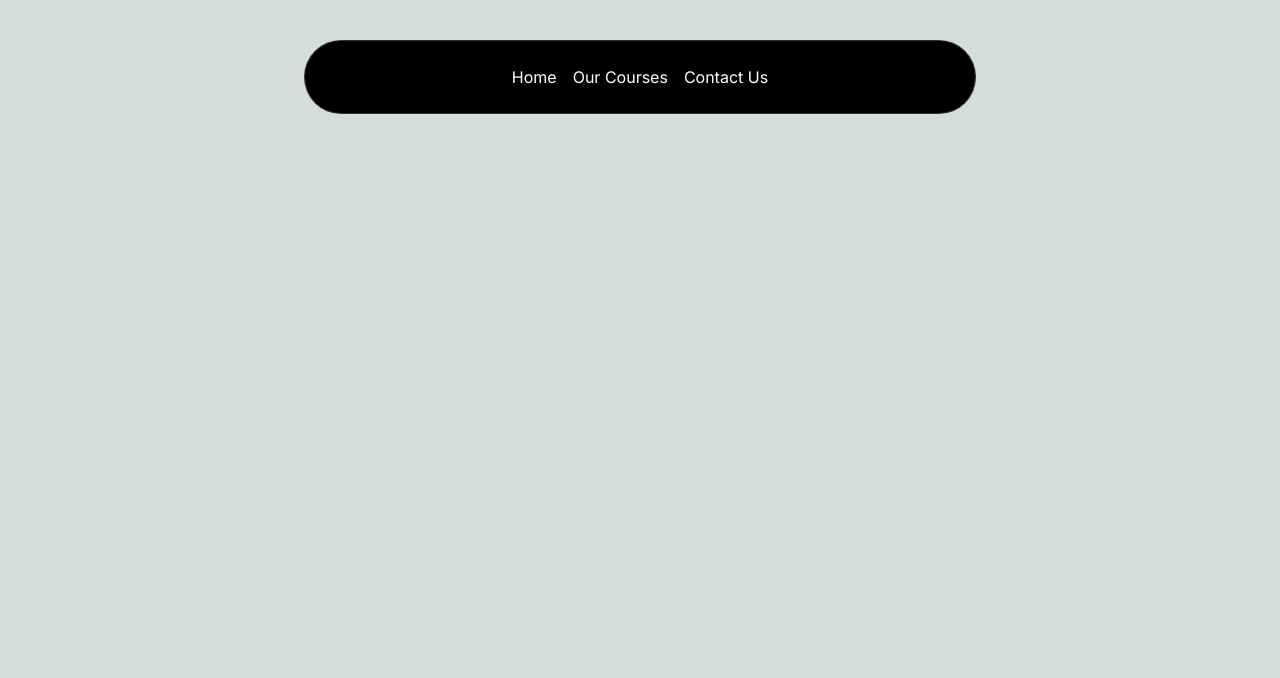
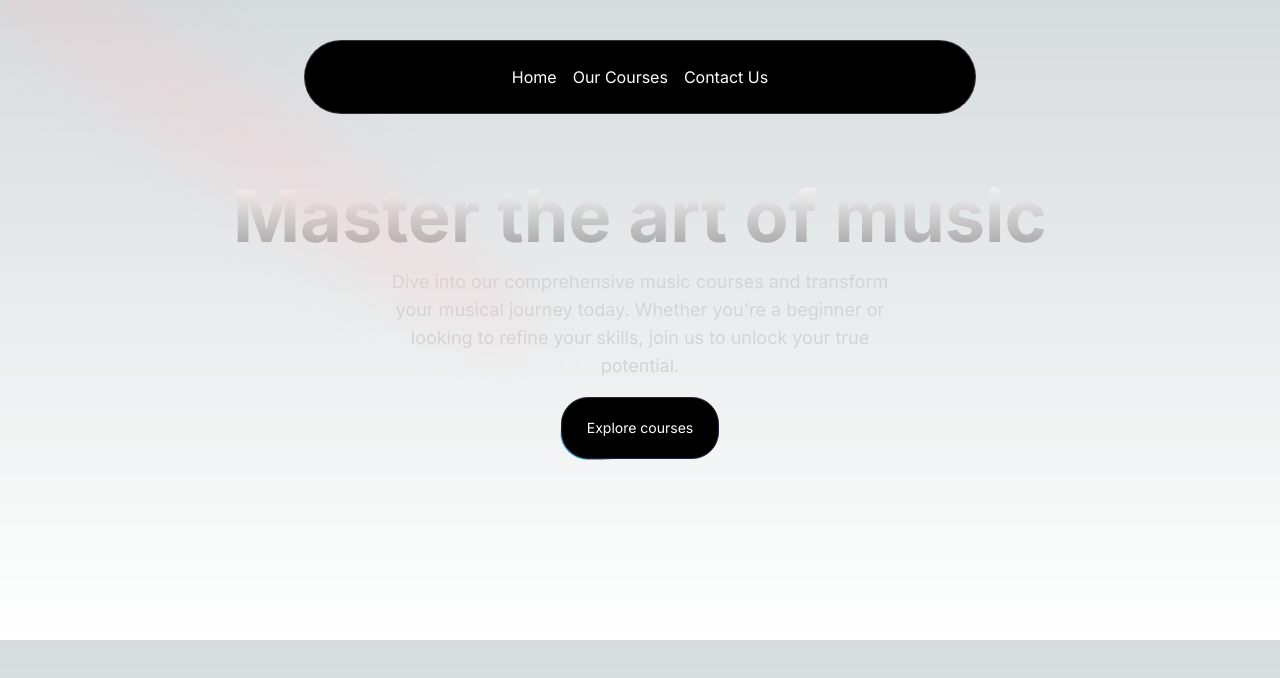
Before and after one commit to AxBwal/music-app-next-js, a Next.js app: page / in a window 1280 px wide. Shown: the top 678 px of the page. Built offline with nearby package versions, Linux system fonts and the light colour scheme.

Commit message:
Her section Updated

```diff
--- a/src/app/page.tsx
+++ b/src/app/page.tsx
@@ -1,8 +1,7 @@
-
+import HerSection from "@/components/HerSection";
 
 export default function Home() {
-  return (
-  <>
-  </>
-  );
+  return <>
+  <HerSection/>
+  </>;
 }
--- /dev/null
+++ b/src/components/HerSection.tsx
@@ -0,0 +1,36 @@
+import Link from "next/link";
+import React from "react";
+import { Spotlight } from "./ui/Spotlight";
+import { Button } from "./ui/moving-border";
+
+
+
+function HerSection() {
+  return (
+    <div className="h-auto md:h-[40rem] w-full rounded-md flex flex-col items-center justify-center relative overflow-hidden mx-auto py-10 md:py-0">
+      <div className="p-4 relative z-10 w-full text-center" >
+        <Spotlight
+          className="-top-40 left-0 md:left-60 md:-top-20"
+          fill="pink"
+        />
+        <h1 className="mt-20 md:mt-0 text-4xl md:text-7xl font-bold bg-clip-text text-transparent bg-gradient-to-b from-neutral-50 to-neutral-400">
+          Master the art of music
+        </h1>
+        <p className="mt-4 font-normal text-base md:text-lg text-neutral-300 max-w-lg mx-auto">
+          Dive into our comprehensive music courses and transform your musical
+          journey today. Whether you're a beginner or looking to refine your
+          skills, join us to unlock your true potential.
+        </p>
+        <div className="mt-4">
+          <Link href={"/courses"}>
+            <Button borderRadius="1.75rem" className="bg-white dark:bg-black text-black dark:text-white border-neutral-200 dark:border-slate-800">
+              Explore courses
+            </Button>
+          </Link>
+        </div>
+      </div>
+    </div>
+  );
+}
+
+export default HerSection;
--- /dev/null
+++ b/src/components/ui/Spotlight.tsx
@@ -0,0 +1,56 @@
+import React from "react";
+import { cn } from "@/lib/utils";
+
+type SpotlightProps = {
+  className?: string;
+  fill?: string;
+};
+
+export const Spotlight = ({ className, fill }: SpotlightProps) => {
+  return (
+    <svg
+      className={cn(
+        "animate-spotlight pointer-events-none absolute z-[1]  h-[169%] w-[138%] lg:w-[84%] opacity-0",
+        className
+      )}
+      xmlns="http://www.w3.org/2000/svg"
+      viewBox="0 0 3787 2842"
+      fill="none"
+    >
+      <g filter="url(#filter)">
+        <ellipse
+          cx="1924.71"
+          cy="273.501"
+          rx="1924.71"
+          ry="273.501"
+          transform="matrix(-0.822377 -0.568943 -0.568943 0.822377 3631.88 2291.09)"
+          fill={fill || "white"}
+          fillOpacity="0.21"
+        ></ellipse>
+      </g>
+      <defs>
+        <filter
+          id="filter"
+          x="0.860352"
+          y="0.838989"
+          width="3785.16"
+          height="2840.26"
+          filterUnits="userSpaceOnUse"
+          colorInterpolationFilters="sRGB"
+        >
+          <feFlood floodOpacity="0" result="BackgroundImageFix"></feFlood>
+          <feBlend
+            mode="normal"
+            in="SourceGraphic"
+            in2="BackgroundImageFix"
+            result="shape"
+          ></feBlend>
+          <feGaussianBlur
+            stdDeviation="151"
+            result="effect1_foregroundBlur_1065_8"
+          ></feGaussianBlur>
+        </filter>
+      </defs>
+    </svg>
+  );
+};
--- /dev/null
+++ b/src/components/ui/moving-border.tsx
@@ -0,0 +1,139 @@
+"use client";
+import React from "react";
+import {
+  motion,
+  useAnimationFrame,
+  useMotionTemplate,
+  useMotionValue,
+  useTransform,
+} from "framer-motion";
+import { useRef } from "react";
+import { cn } from "@/lib/utils";
+
+export function Button({
+  borderRadius = "1.75rem",
+  children,
+  as: Component = "button",
+  containerClassName,
+  borderClassName,
+  duration,
+  className,
+  ...otherProps
+}: {
+  borderRadius?: string;
+  children: React.ReactNode;
+  as?: any;
+  containerClassName?: string;
+  borderClassName?: string;
+  duration?: number;
+  className?: string;
+  [key: string]: any;
+}) {
+  return (
+    <Component
+      className={cn(
+        "bg-transparent relative text-xl  h-16 w-40 p-[1px] overflow-hidden ",
+        containerClassName
+      )}
+      style={{
+        borderRadius: borderRadius,
+      }}
+      {...otherProps}
+    >
+      <div
+        className="absolute inset-0"
+        style={{ borderRadius: `calc(${borderRadius} * 0.96)` }}
+      >
+        <MovingBorder duration={duration} rx="30%" ry="30%">
+          <div
+            className={cn(
+              "h-20 w-20 opacity-[0.8] bg-[radial-gradient(var(--sky-500)_40%,transparent_60%)]",
+              borderClassName
+            )}
+          />
+        </MovingBorder>
+      </div>
+
+      <div
+        className={cn(
+          "relative bg-slate-900/[0.8] border border-slate-800 backdrop-blur-xl text-white flex items-center justify-center w-full h-full text-sm antialiased",
+          className
+        )}
+        style={{
+          borderRadius: `calc(${borderRadius} * 0.96)`,
+        }}
+      >
+        {children}
+      </div>
+    </Component>
+  );
+}
+
+export const MovingBorder = ({
+  children,
+  duration = 2000,
+  rx,
+  ry,
+  ...otherProps
+}: {
+  children: React.ReactNode;
+  duration?: number;
+  rx?: string;
+  ry?: string;
+  [key: string]: any;
+}) => {
+  const pathRef = useRef<any>();
+  const progress = useMotionValue<number>(0);
+
+  useAnimationFrame((time) => {
+    const length = pathRef.current?.getTotalLength();
+    if (length) {
+      const pxPerMillisecond = length / duration;
+      progress.set((time * pxPerMillisecond) % length);
+    }
+  });
+
+  const x = useTransform(
+    progress,
+    (val) => pathRef.current?.getPointAtLength(val).x
+  );
+  const y = useTransform(
+    progress,
+    (val) => pathRef.current?.getPointAtLength(val).y
+  );
+
+  const transform = useMotionTemplate`translateX(${x}px) translateY(${y}px) translateX(-50%) translateY(-50%)`;
+
+  return (
+    <>
+      <svg
+        xmlns="http://www.w3.org/2000/svg"
+        preserveAspectRatio="none"
+        className="absolute h-full w-full"
+        width="100%"
+        height="100%"
+        {...otherProps}
+      >
+        <rect
+          fill="none"
+          width="100%"
+          height="100%"
+          rx={rx}
+          ry={ry}
+          ref={pathRef}
+        />
+      </svg>
+      <motion.div
+        style={{
+          position: "absolute",
+          top: 0,
+          left: 0,
+          display: "inline-block",
+          transform,
+        }}
+      >
+        {children}
+      </motion.div>
+    </>
+  );
+};
--- a/tailwind.config.ts
+++ b/tailwind.config.ts
@@ -1,5 +1,21 @@
 import type { Config } from "tailwindcss";
 
+const defaultTheme = require("tailwindcss/defaultTheme");
+const colors = require("tailwindcss/colors");
+const {
+  default: flattenColorPalette,
+} = require("tailwindcss/lib/util/flattenColorPalette");
+
+function addVariablesForColors({ addBase, theme }: any) {
+  let allColors = flattenColorPalette(theme("colors"));
+  let newVars = Object.fromEntries(
+    Object.entries(allColors).map(([key, val]) => [`--${key}`, val])
+  );
+
+  addBase({
+    ":root": newVars,
+  });
+}
 const config: Config = {
   content: [
     "./src/pages/**/*.{js,ts,jsx,tsx,mdx}",
@@ -14,8 +30,25 @@
         "gradient-conic":
           "conic-gradient(from 180deg at 50% 50%, var(--tw-gradient-stops))",
       },
+      animation: {
+        spotlight: "spotlight 2s ease .75s 1 forwards",
+      },
+      keyframes: {
+        spotlight: {
+          "0%": {
+            opacity: "0",
+            transform: "translate(-72%, -62%) scale(0.5)",
+          },
+          "100%": {
+            opacity: "1",
+            transform: "translate(-50%,-40%) scale(1)",
+          },
+        },
+      },
     },
   },
-  plugins: [],
+  plugins: [
+    addVariablesForColors,
+  ],
 };
 export default config;
```
